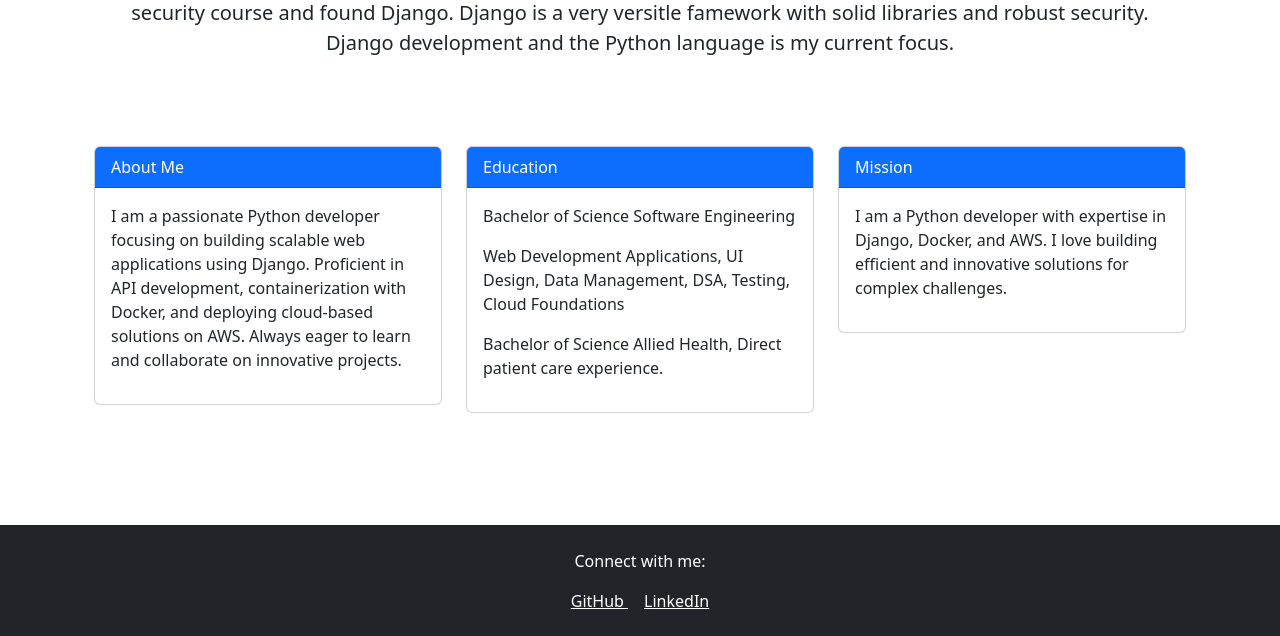
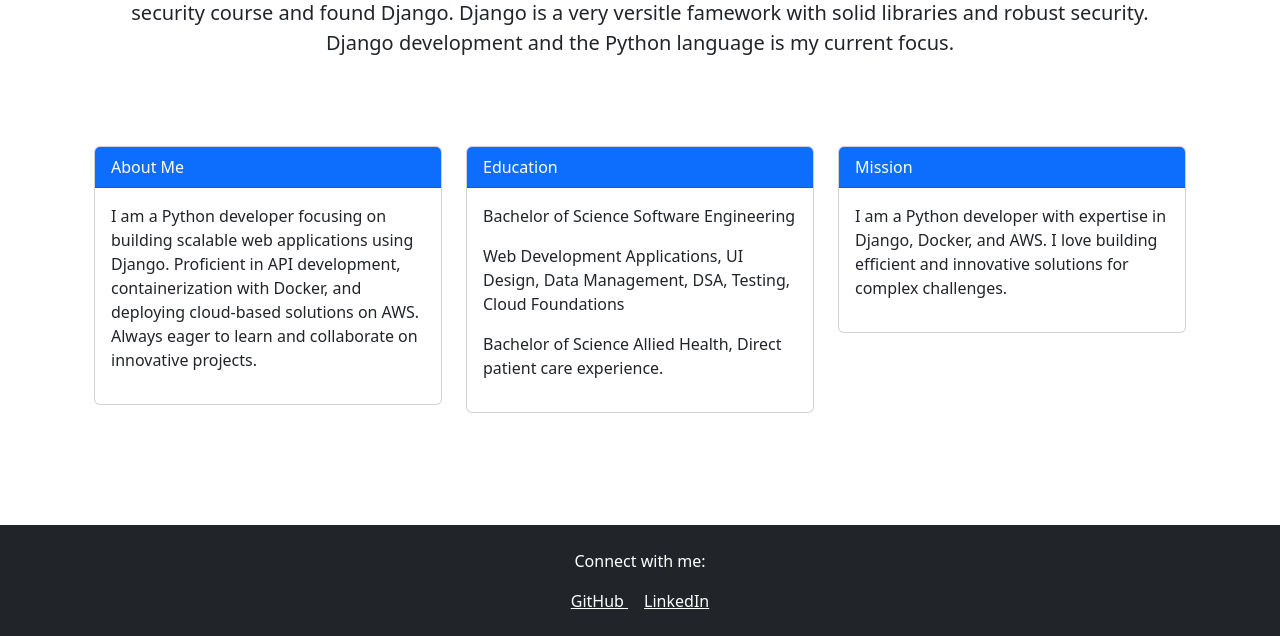
Before and after one commit to jburns6789/my_blog, a Django app: page /about/ in a window 1280 px wide. Shown: the part 259-895 px from the top of the page. Run offline with Django 5.2, Linux system fonts and the light colour scheme; parts of the project's set-up code (start-up, migrations or seed data) failed here and were passed over; some libraries are stand-ins or nearby versions.

Commit message:
Editing about page

```diff
--- a/templates/about.html
+++ b/templates/about.html
@@ -28,7 +28,7 @@
                 <div class="fakeimg"></div>
                 <div class="card-body">
                   <p>
-                    I am a passionate Python developer focusing on building scalable web
+                    I am a Python developer focusing on building scalable web
                     applications using Django. Proficient in API development,
                     containerization with Docker, and deploying cloud-based
                     solutions on AWS. Always eager to learn and collaborate on
@@ -56,7 +56,8 @@
                 <div class="card-header bg-primary text-white">Mission</div>
                 <div class="card-body">
                   <p>
-                    I am a Python developer with expertise in Django, Docker, and AWS. I love building efficient and innovative solutions for complex challenges.
+                    I am a Python developer with expertise in Django, Docker, and AWS. I love building
+                    efficient and innovative solutions for complex challenges.
                   </p>
                 </div>
               </div>
```
